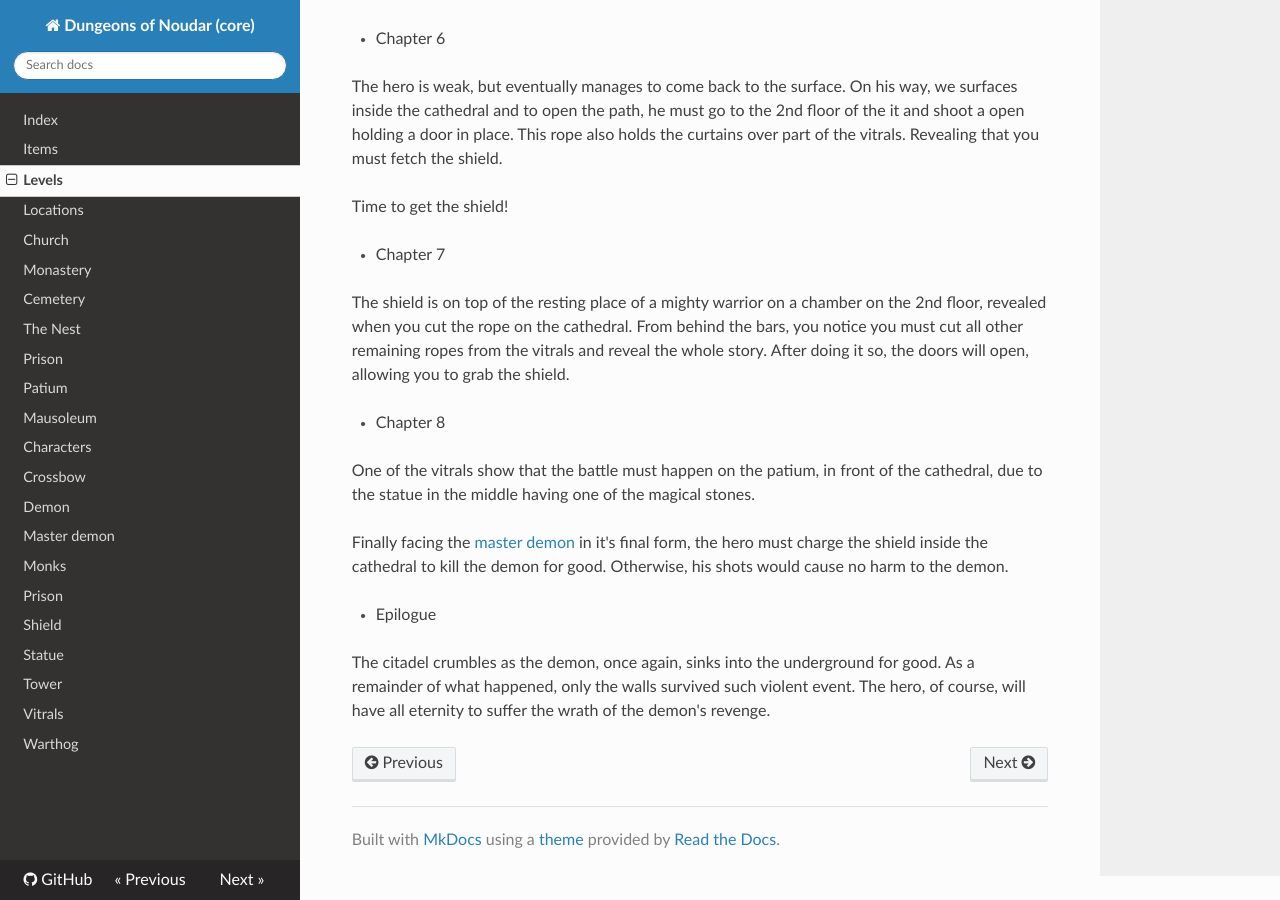
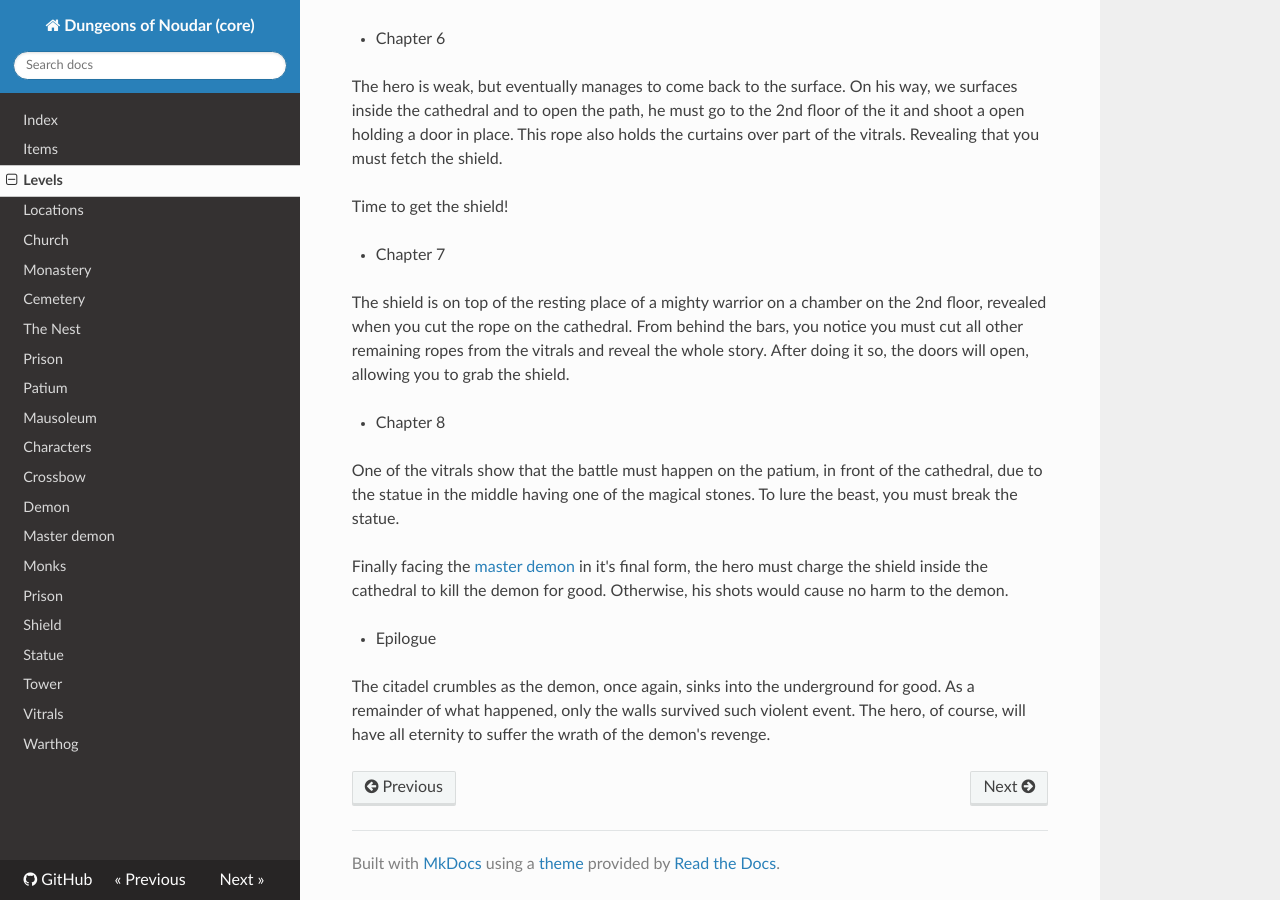
Before and after one commit to TheFakeMontyOnTheRun/noudar-core, an MkDocs documentation site: the page built from docs/levels.md, in a window 1280 px wide and 900 px high, scrolled down 1405 px. Built offline with MkDocs 1.6.1, drawn with Linux system fonts in a browser that asks for light colours; nearby versions of some CDN libraries; old or Windows-style settings are respelled for this version of MkDocs.

Commit message:
Reaching a middle ground

```diff
--- a/docs/levels.md
+++ b/docs/levels.md
@@ -96,7 +96,8 @@ open, allowing you to grab the shield.
 
 One of the vitrals show that the battle must happen on the
 patium, in front of the cathedral, due to the statue in the
-middle having one of the magical stones.
+middle having one of the magical stones. To lure the beast,
+you must break the statue.
 
 Finally facing the [master demon](master-demon.md) in it's
 final form, the hero must charge the shield inside the
```
